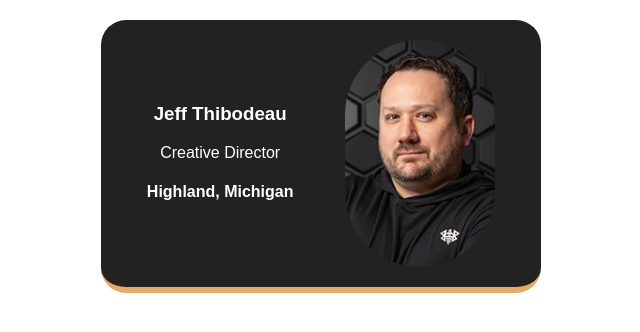
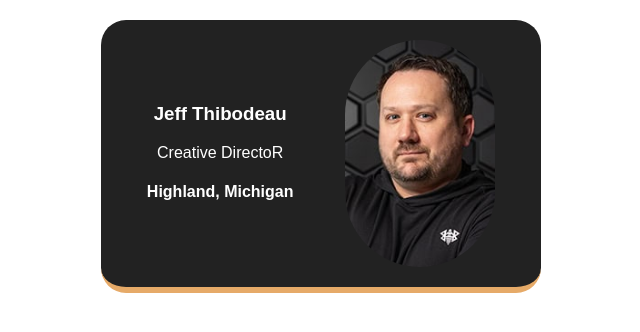
Before and after one commit to jathib/business-card, a website built with Vite: page index.html in a window 1280 px wide. Shown: the full height of the page, 319-959 px from the left. Built offline with nearby package versions, Linux system fonts and the light colour scheme.

Commit message:
Update index.html

```diff
--- a/index.html
+++ b/index.html
@@ -7,7 +7,7 @@
             <img class="avatar profile-pic" src="images/jefft.jpg">
             <div >
                 <h3>Jeff Thibodeau</h3>
-                <p>Creative Director</p>
+                <p>Creative DirectoR</p>
                 <h4>Highland, Michigan</h4>
             </div>
         </div>
```
